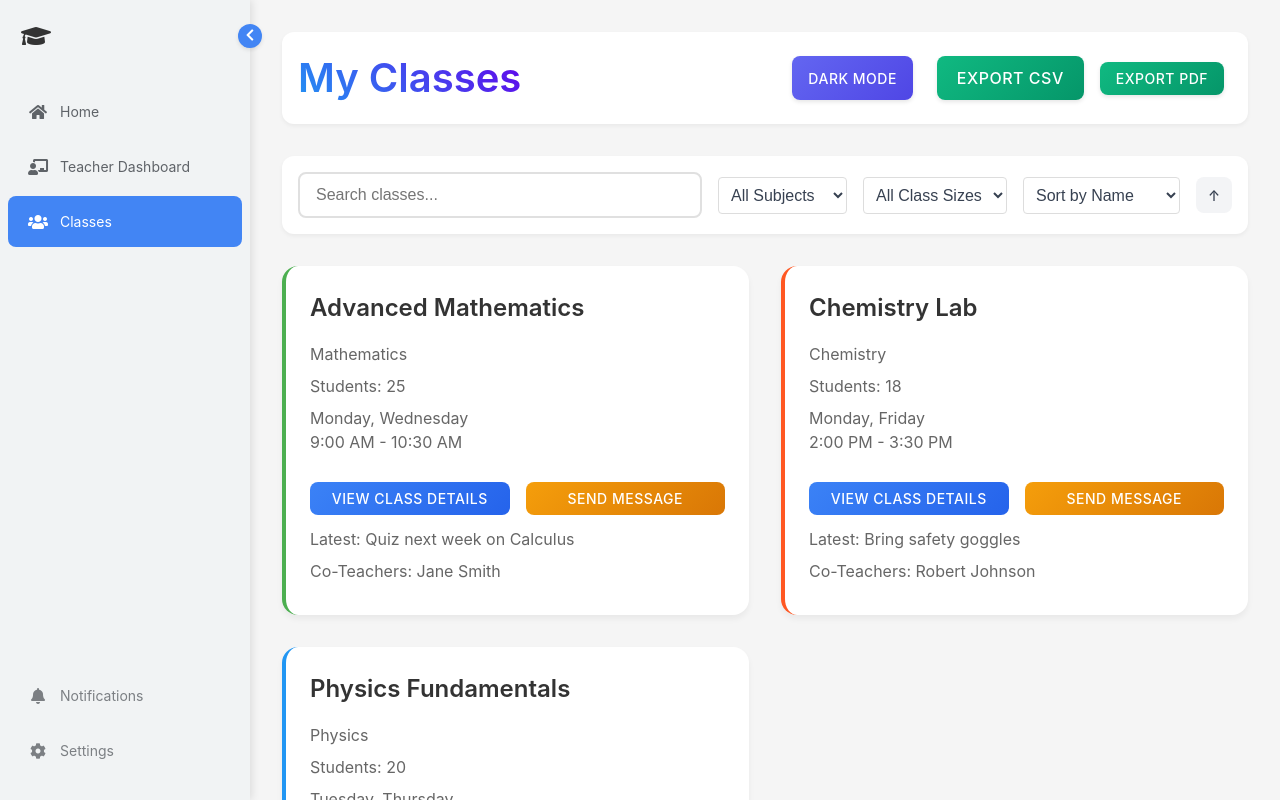
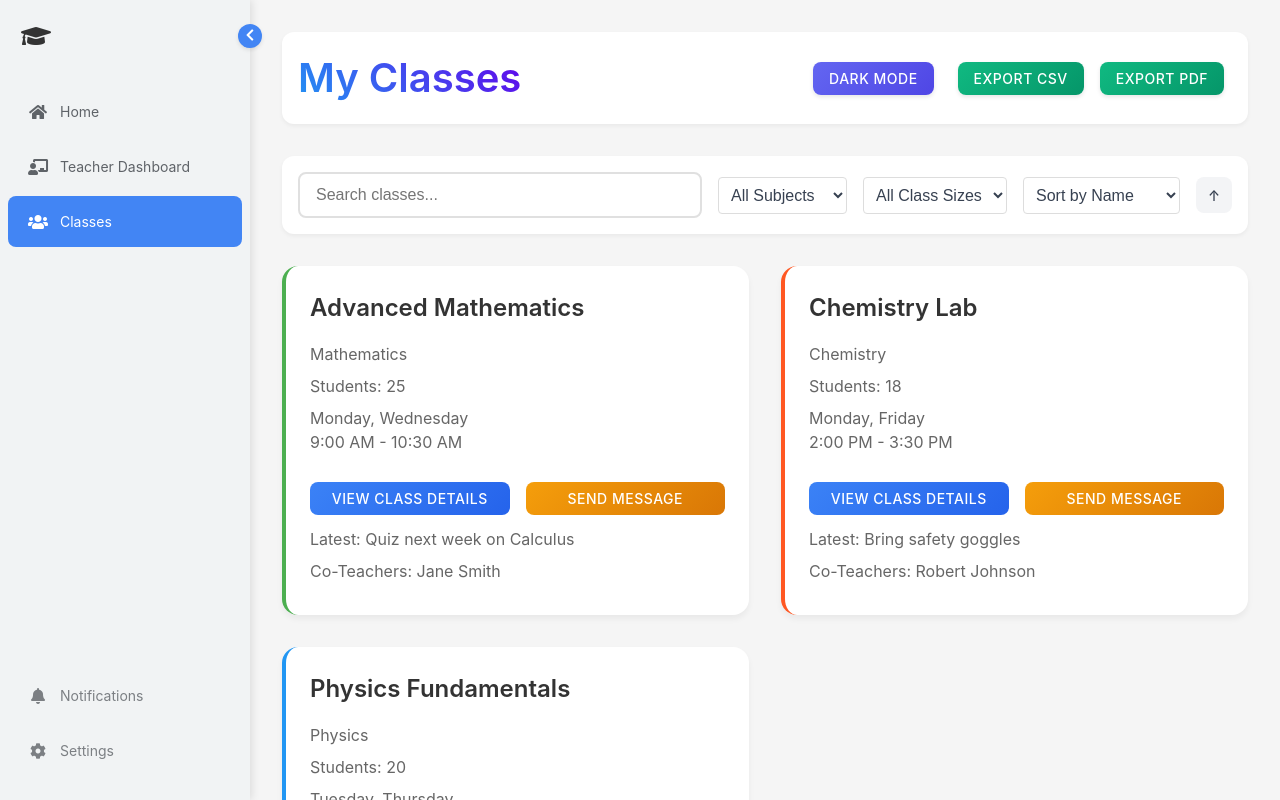
Before and after one commit to Pras-20/EZedu, a React (Create React App) app in the folder frontend/: page /classes in a window 1280 px wide. Shown: the top 800 px of the page. Built offline with nearby package versions, Linux system fonts and the light colour scheme.

Commit message:
Error Fix

```diff
--- a/frontend/package.json
+++ b/frontend/package.json
@@ -8,7 +8,7 @@
     "@testing-library/react": "^13.4.0",
     "@testing-library/user-event": "^13.5.0",
     "file-saver": "^2.0.5",
-    "jspdf": "^2.5.1",
+    "jspdf": "^2.5.2",
     "jspdf-autotable": "^3.8.4",
     "react": "^18.2.0",
     "react-csv": "^2.2.2",
--- a/frontend/src/components/ClassesPage/ClassesPage.jsx
+++ b/frontend/src/components/ClassesPage/ClassesPage.jsx
@@ -1,8 +1,7 @@
 import React, { useState, useEffect } from "react";
 import "./ClassesPage.css";
-import { CSVLink } from "react-csv";
-import { jsPDF } from "jspdf";
-import "jspdf-autotable";
+import jsPDF from 'jspdf';
+import 'jspdf-autotable';
 
 // Sample Data - Moved outside component to avoid dependency issues
 const sampleClasses = [
@@ -234,22 +233,61 @@ const ClassesPage = () => {
       Teacher: cls.teacher,
       "Co-Teachers": cls.coTeachers.join(", "),
     }));
-    return csvData;
+
+    // Create CSV content
+    const headers = ["Name", "Subject", "Students", "Schedule", "Teacher", "Co-Teachers"];
+    let csvContent = headers.join(",") + "\n";
+
+    csvData.forEach(item => {
+      const row = [
+        `"${item.Name}"`,
+        `"${item.Subject}"`,
+        item.Students,
+        `"${item.Schedule}"`,
+        `"${item.Teacher}"`,
+        `"${item["Co-Teachers"]}"`
+      ];
+      csvContent += row.join(",") + "\n";
+    });
+
+    // Create and trigger download
+    const blob = new Blob([csvContent], { type: 'text/csv;charset=utf-8;' });
+    const url = URL.createObjectURL(blob);
+    const link = document.createElement('a');
+    link.setAttribute('href', url);
+    link.setAttribute('download', 'classes.csv');
+    link.style.visibility = 'hidden';
+    document.body.appendChild(link);
+    link.click();
+    document.body.removeChild(link);
   };
 
   const exportToPDF = () => {
     const doc = new jsPDF();
-    const tableColumn = ["Name", "Subject", "Students", "Schedule", "Teacher"];
-    const tableRows = classes.map((cls) => [
-      cls.name,
-      cls.subject,
-      cls.students,
-      `${cls.schedule.days.join(", ")} ${cls.schedule.time}`,
-      cls.teacher,
-    ]);
 
-    doc.autoTable(tableColumn, tableRows, { startY: 20 });
-    doc.save("classes.pdf");
+    // Set the title
+    doc.setFontSize(18);
+    doc.text('Classes Report', 14, 22);
+
+    // Prepare data for the table
+    const pdfData = classes.map((cls) => ({
+      Name: cls.name,
+      Subject: cls.subject,
+      Students: cls.students,
+      Schedule: `${cls.schedule.days.join(", ")} ${cls.schedule.time}`,
+      Teacher: cls.teacher,
+      "Co-Teachers": cls.coTeachers.join(", "),
+    }));
+
+    // Add the table to the PDF
+    doc.autoTable({
+      head: [['Name', 'Subject', 'Students', 'Schedule', 'Teacher', 'Co-Teachers']],
+      body: pdfData.map(item => [item.Name, item.Subject, item.Students, item.Schedule, item.Teacher, item["Co-Teachers"]]),
+      startY: 30,
+    });
+
+    // Save the PDF
+    doc.save('classes.pdf');
   };
 
   const handleSendMessage = () => {
@@ -279,13 +317,9 @@ const ClassesPage = () => {
             {isDarkMode ? "Light Mode" : "Dark Mode"}
           </button>
           <div className="export-buttons">
-            <CSVLink
-              data={exportToCSV()}
-              filename={"classes.csv"}
-              className="export-btn"
-            >
+            <button onClick={exportToCSV} className="export-btn">
               Export CSV
-            </CSVLink>
+            </button>
             <button className="export-btn" onClick={exportToPDF}>
               Export PDF
             </button>
```
Also changed, not shown: 1 other file (tests, documents, lock files or other folders).
